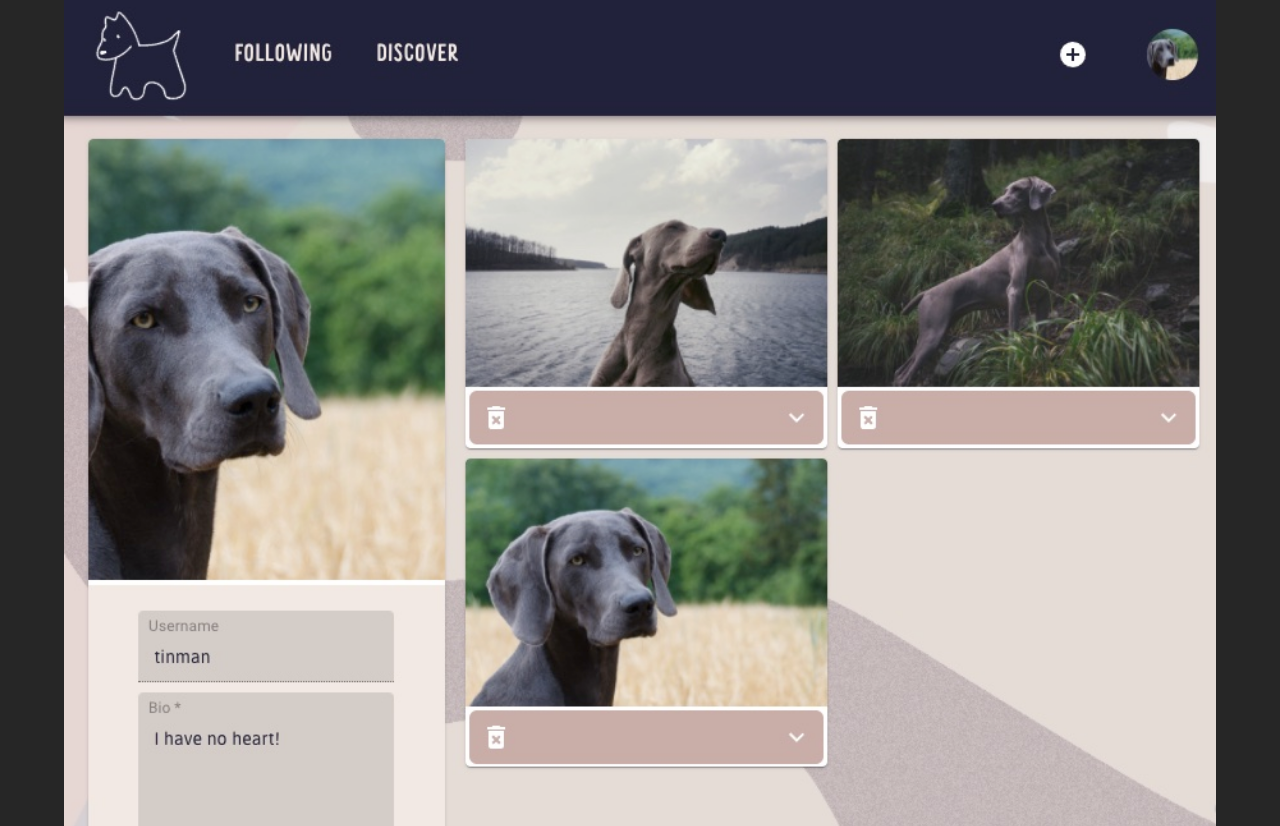
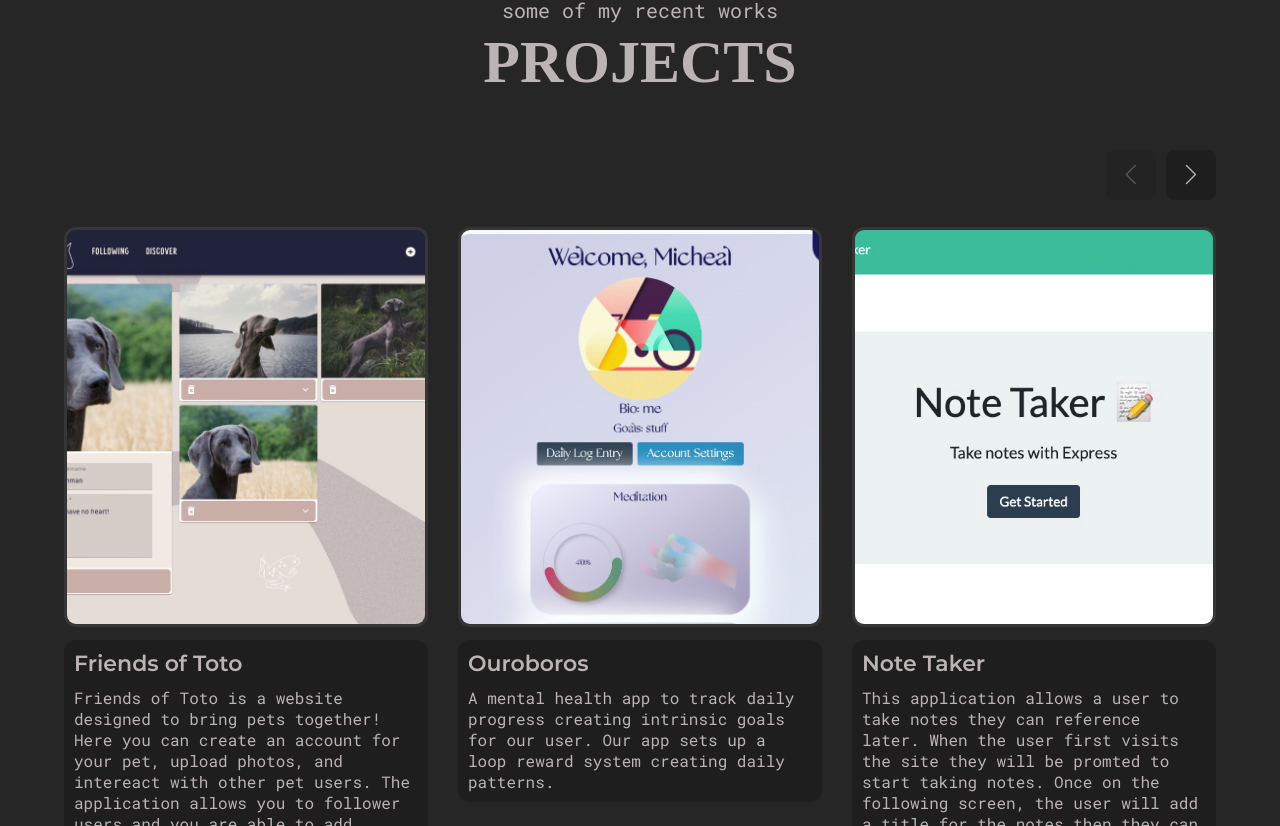
Before and after one commit to ZestyLimones/Zesty_React_Portfolio, a React (Create React App) app: page / in a window 1280 px wide. Shown: the part 2354-3180 px from the top of the page. Built offline with nearby package versions, Linux system fonts and the light colour scheme; the HTML template or start-up script is replaced by a standard one; a web font is replaced by a local one.

Commit message:
added styling to project section and props.

```diff
--- a/src/components/ProjectItem.js
+++ b/src/components/ProjectItem.js
@@ -1,19 +1,57 @@
 import React from 'react';
 import { Link } from 'react-router-dom';
+import styled from 'styled-components';
 import projectImg from '../assets/images/fototo-image.jpg';
 
-export default function ProjectItem() {
+const ProjectItemStyles = styled.div`
+  .projectItem__img {
+    width: 100%;
+    height: 400px;
+    border-radius: 12px;
+    overflow: hidden;
+    display: inline-block;
+    border: 3px solid var(--gray-2);
+    img {
+      height: 100%;
+    }
+  }
+  .projectItem__info {
+    margin-top: 1rem;
+    background-color: var(--deep-dark);
+    padding: 1rem;
+    border-radius: 12px;
+  }
+  .projectItem__title {
+    font-size: 2.2rem;
+  }
+  .projectItem__desc {
+    font-size: 1.6rem;
+    font-family: 'RobotoMono Regular';
+    margin-top: 1rem;
+  }
+  @media only screen and (max-width: 768px) {
+    .projectItem__img {
+      height: 350px;
+    }
+  }
+`;
+
+export default function ProjectItem({
+  img = projectImg,
+  title = 'Project Name',
+  desc = 'here is a description for this specific project.',
+}) {
   return (
-    <div>
+    <ProjectItemStyles>
       <Link to="/projects" className="projectItem__img">
-        <img src={projectImg} alt="fototo" />
+        <img src={img} alt="fototo" />
       </Link>
       <div className="projectItem__info">
         <Link to="#">
-          <h3 className="projectItem__title">Project 1</h3>
+          <h3 className="projectItem__title">{title}</h3>
         </Link>
-        <p className="projectItem__info">lorem test here about my project</p>
+        <p className="projectItem__desc">{desc}</p>
       </div>
-    </div>
+    </ProjectItemStyles>
   );
 }
--- a/src/components/ProjectsSection.js
+++ b/src/components/ProjectsSection.js
@@ -1,23 +1,98 @@
 import React from 'react';
-import { Swiper } from 'swiper/react';
+import styled from 'styled-components';
+import { Swiper, SwiperSlide } from 'swiper/react';
+import SwiperCore, { Navigation } from 'swiper';
 import SectionTitle from './SectionTitle';
 import projects from '../assets/data/projects';
 import ProjectItem from './ProjectItem';
+import 'swiper/swiper-bundle.min.css';
+
+SwiperCore.use([Navigation]);
+
+const ProjectSectionStyle = styled.div`
+  padding: 10rem 0;
+  .projects__allItems {
+    display: flex;
+    gap: 3rem;
+    margin-top: 5rem;
+  }
+  .swiper-container {
+    padding-top: 8rem;
+    max-width: 100%;
+  }
+  .swiper-button-prev,
+  .swiper-button-next {
+    position: absolute;
+    height: 50px;
+    width: 50px;
+    background: var(--deep-dark);
+    z-index: 10;
+    right: 60px;
+    left: auto;
+    top: 0;
+    transform: translateY(50%);
+    color: var(--gray-1);
+    border-radius: 8px;
+  }
+  .swiper-button-next {
+    right: 0;
+  }
+  .swiper-button-prev::after,
+  .swiper-button-next::after {
+    font-size: 2rem;
+  }
+  @media only screen and (max-width: 768px) {
+    .projects__allItems {
+      flex-direction: column;
+      max-width: 400px;
+      margin: 0 auto;
+      margin-top: 7rem;
+      gap: 5rem;
+      .projectItem__img {
+        width: 100%;
+      }
+    }
+  }
+`;
 
 export default function ProjectsSection() {
   return (
-    <div>
+    <ProjectSectionStyle>
       <div className="container">
-        <SectionTitle heading="Projects" subheading="Some of my recent work" />
+        <SectionTitle subheading="some of my recent works" heading="Projects" />
         <div className="projects__allItems">
-          <Swiper>
+          <Swiper
+            spaceBetween={30}
+            slidesPerView={1}
+            navigation
+            breakpoints={{
+              640: {
+                slidesPerView: 1,
+              },
+
+              768: {
+                slidesPerView: 2,
+              },
+              1200: {
+                slidesPerView: 3,
+              },
+            }}
+          >
             {projects.map((project, index) => {
               if (index >= 5) return;
-              return <ProjectItem />;
+              return (
+                <SwiperSlide key={project.id}>
+                  <ProjectItem
+                    title={project.name}
+                    img={project.img}
+                    desc={project.desc}
+                  />
+                </SwiperSlide>
+              );
             })}
           </Swiper>
         </div>
       </div>
-    </div>
+    </ProjectSectionStyle>
   );
 }
```
